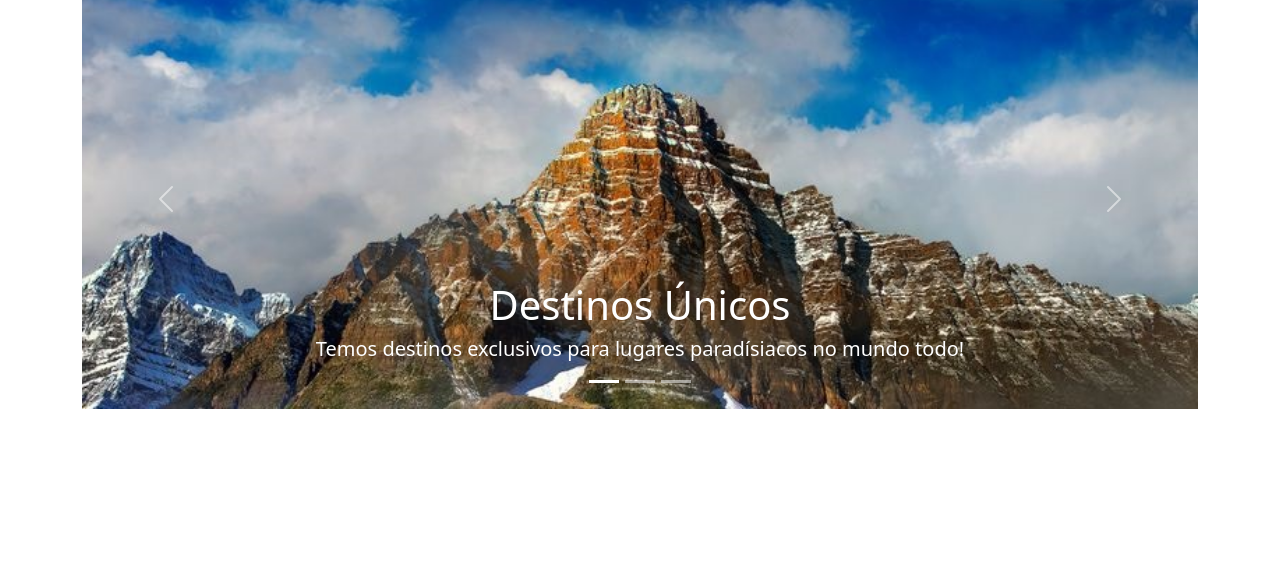
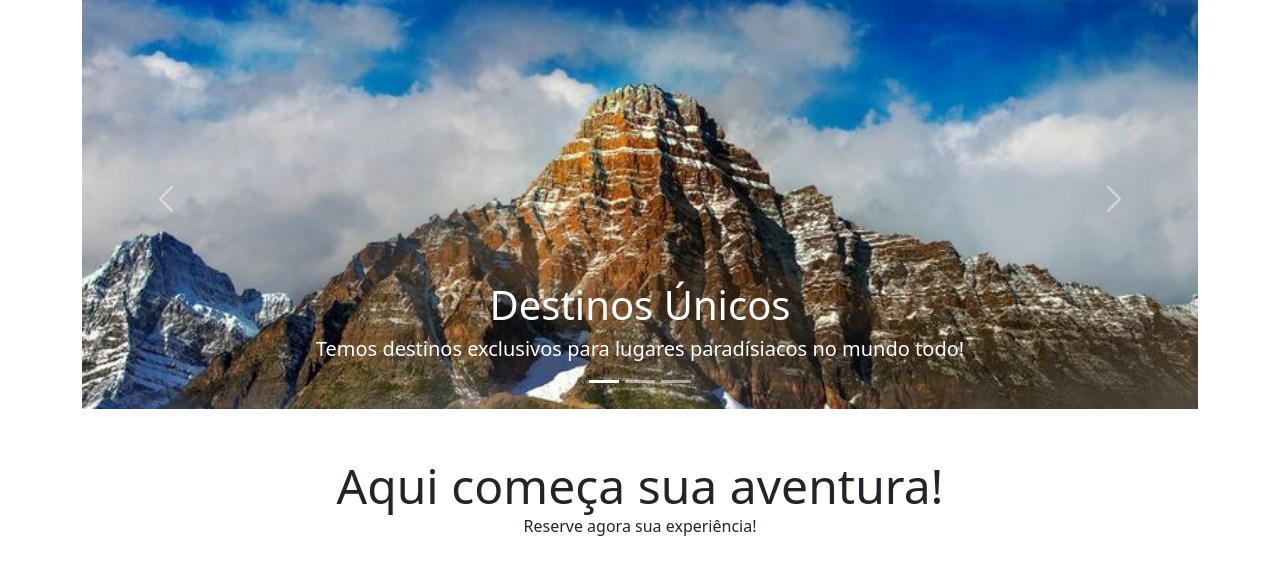
Before and after one commit to WallaceValdivino/bootcamp-agencia-viagens, a plain HTML site: page index.html in a window 1280 px wide. Shown: the part 90-664 px from the top of the page. Drawn offline with nearby package versions, Linux system fonts and the light colour scheme.

Commit message:
#closes 6 - Titulo e Subtitulo

```diff
--- a/index.html
+++ b/index.html
@@ -14,7 +14,8 @@
     <div class="container-fluid">
       <img class="me-2" width="60" src="logo.png" alt="logo">
       <a class="navbar-brand me-5" href="#">Agência de Viagens</a>
-          <button class="navbar-toggler" type="button" data-bs-toggle="collapse" data-bs-target="#navbarSupportedContent" aria-controls="navbarSupportedContent" aria-expanded="false" aria-label="Toggle navigation">
+      <button class="navbar-toggler" type="button" data-bs-toggle="collapse" data-bs-target="#navbarSupportedContent"
+        aria-controls="navbarSupportedContent" aria-expanded="false" aria-label="Toggle navigation">
         <span class="navbar-toggler-icon"></span>
       </button>
       <div class="collapse navbar-collapse" id="navbarSupportedContent">
@@ -47,9 +48,12 @@
   <div class="container mt-1 d-none d-lg-block">
     <div id="carouselExampleCaptions" class="carousel slide">
       <div class="carousel-indicators">
-              <button type="button" data-bs-target="#carouselExampleCaptions" data-bs-slide-to="0" class="active" aria-current="true" aria-label="Slide 1"></button>
-              <button type="button" data-bs-target="#carouselExampleCaptions" data-bs-slide-to="1" aria-label="Slide 2"></button>
-              <button type="button" data-bs-target="#carouselExampleCaptions" data-bs-slide-to="2" aria-label="Slide 3"></button>
+        <button type="button" data-bs-target="#carouselExampleCaptions" data-bs-slide-to="0" class="active"
+          aria-current="true" aria-label="Slide 1"></button>
+        <button type="button" data-bs-target="#carouselExampleCaptions" data-bs-slide-to="1"
+          aria-label="Slide 2"></button>
+        <button type="button" data-bs-target="#carouselExampleCaptions" data-bs-slide-to="2"
+          aria-label="Slide 3"></button>
       </div>
       <div class="carousel-inner">
         <div class="carousel-item active">
@@ -74,15 +78,32 @@
           </div>
         </div>
       </div>
-            <button class="carousel-control-prev" type="button" data-bs-target="#carouselExampleCaptions" data-bs-slide="prev">
+      <button class="carousel-control-prev" type="button" data-bs-target="#carouselExampleCaptions"
+        data-bs-slide="prev">
         <span class="carousel-control-prev-icon" aria-hidden="true"></span>
         <span class="visually-hidden">Anterior</span>
       </button>
-            <button class="carousel-control-next" type="button" data-bs-target="#carouselExampleCaptions" data-bs-slide="next">
+      <button class="carousel-control-next" type="button" data-bs-target="#carouselExampleCaptions"
+        data-bs-slide="next">
         <span class="carousel-control-next-icon" aria-hidden="true"></span>
         <span class="visually-hidden">Próximo</span>
       </button>
     </div>
+  </div>
+
+  <div class="container text-center mt-5">
+    <div class="row">
+      <div class="col">
+        <div class="display-5">
+          Aqui começa sua aventura!
+        </div>
+        Reserve agora sua experiência!
+      </div>
+    </div>
+  </div>
+
+
+
   </div>
   <script src="https://cdn.jsdelivr.net/npm/bootstrap@5.3.1/dist/js/bootstrap.bundle.min.js"
     integrity="sha384-HwwvtgBNo3bZJJLYd8oVXjrBZt8cqVSpeBNS5n7C8IVInixGAoxmnlMuBnhbgrkm"
```
Lines whose indentation alone changed are shown as unchanged.
